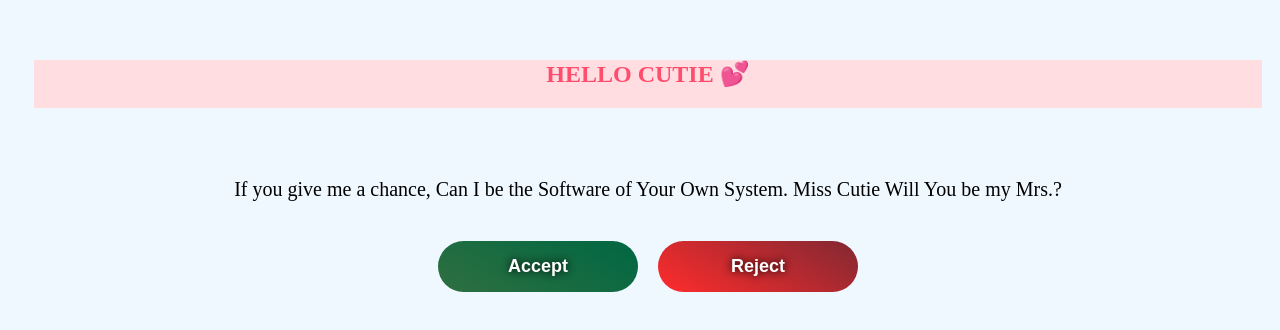
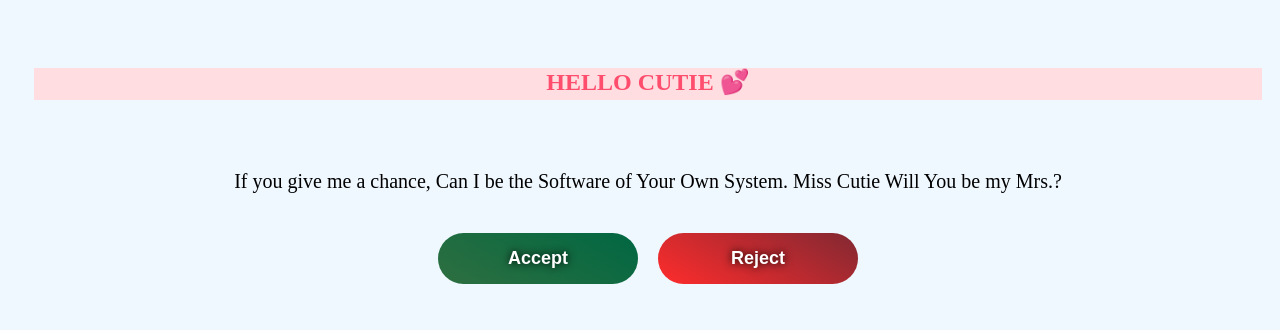
Before and after one commit to avisheknayek/propose_you_, a plain HTML site: page index.html in a window 1280 px wide. Shown: the part 242-572 px from the top of the page. Drawn offline with Linux system fonts and the light colour scheme.

Commit message:
Update propose.css

```diff
--- a/propose.css
+++ b/propose.css
@@ -10,7 +10,7 @@
     }
 
     h2 {
-        height: 6vh;
+        height: 4vh;
         color: #ff4d6d;
         background: #ffdde1;
         text-align: center;
```
